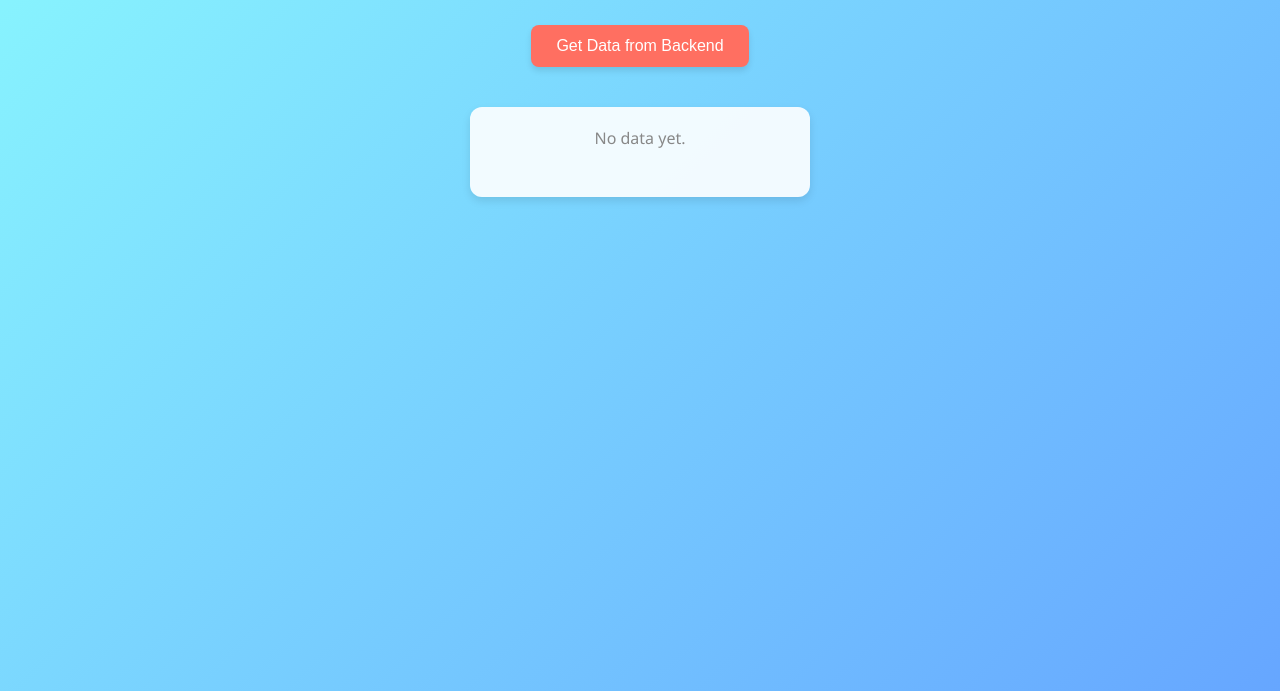
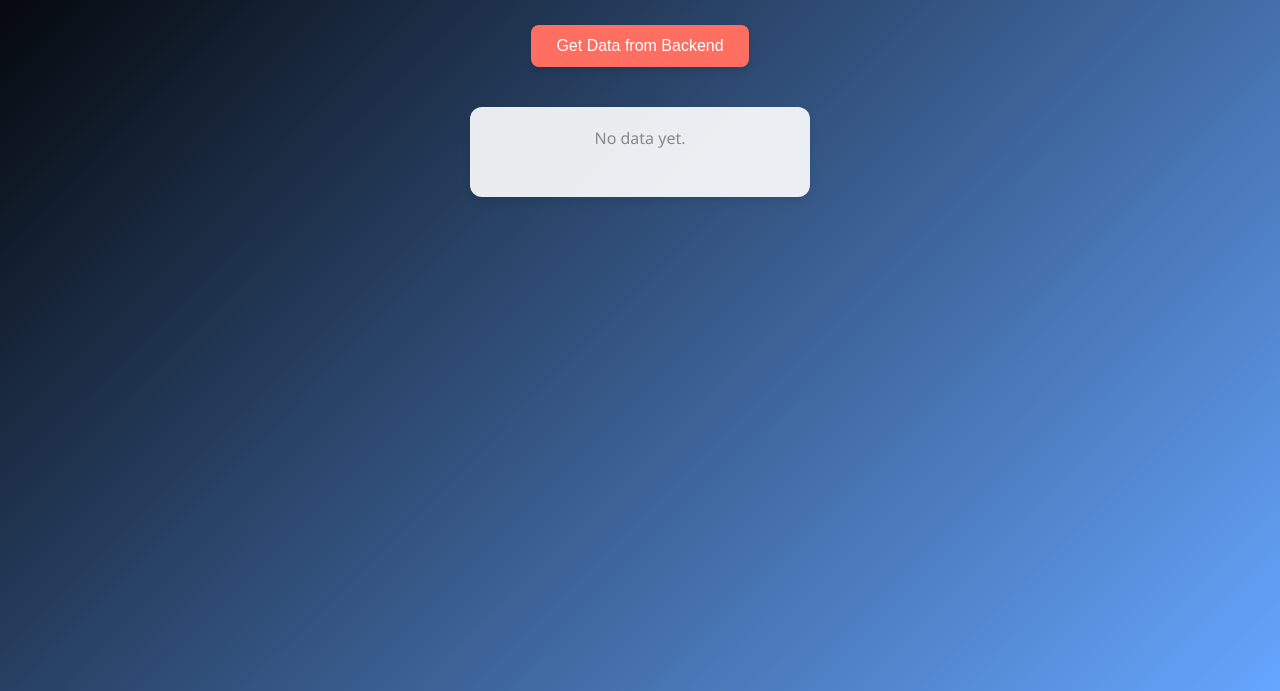
Before and after one commit to parsaak85/front, a plain HTML site: page frontend/index.html in a window 1280 px wide. Shown: the part 109-800 px from the top of the page. Drawn offline with Linux system fonts and the light colour scheme.

Commit message:
Update index.html

```diff
--- a/frontend/index.html
+++ b/frontend/index.html
@@ -12,7 +12,7 @@
             align-items: center;
             justify-content: flex-start;
             min-height: 100vh;
-            background: linear-gradient(135deg, #89f7fe, #66a6ff);
+            background: linear-gradient(135deg, #000000, #66a6ff);
         }
 
         h1 {
```
